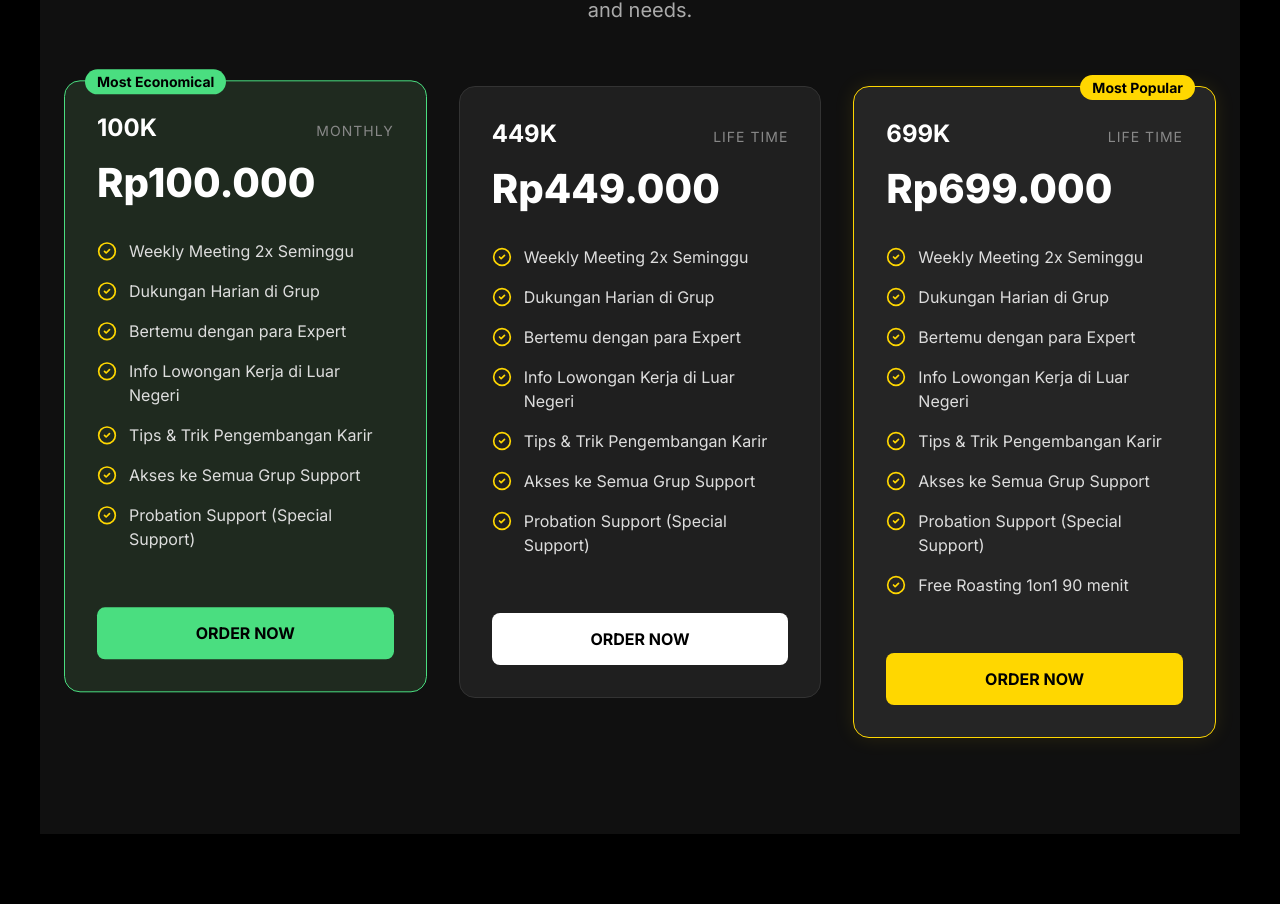
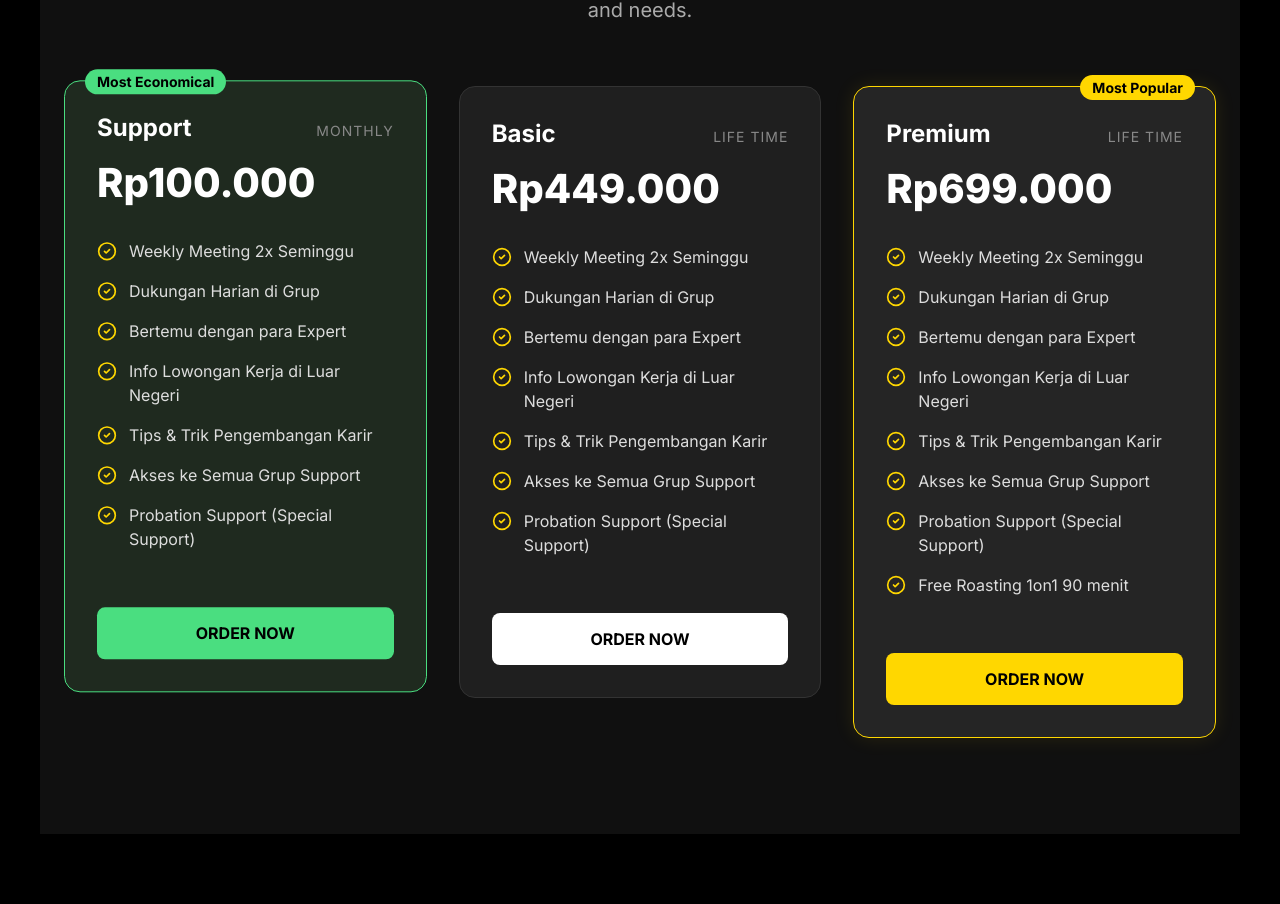
Before and after one commit to alvianzf/learnwithandi.com, a Next.js app: page / in a window 1280 px wide. Shown: the part 8388-9292 px from the top of the page. Built offline with nearby package versions, Linux system fonts and the light colour scheme.

Commit message:
refactor: rename pricing plan names in content data from numeric to descriptive labels.

```diff
--- a/src/data/content.ts
+++ b/src/data/content.ts
@@ -254,7 +254,7 @@ export const content = {
     benefits: [],
     plans: [
       {
-        name: "100K",
+        name: "Support",
         price: "Rp100.000",
         billing: "Monthly",
         features: [
@@ -274,7 +274,7 @@ export const content = {
         highlightText: "Most Economical"
       },
       {
-        name: "449K",
+        name: "Basic",
         price: "Rp449.000",
         billing: "Life Time",
         features: [
@@ -292,7 +292,7 @@ export const content = {
         }
       },
       {
-        name: "699K",
+        name: "Premium",
         price: "Rp699.000",
         billing: "Life Time",
         features: [
```
